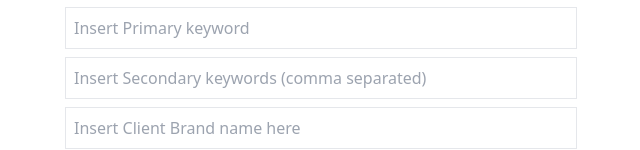
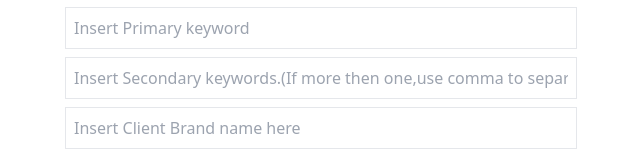
Before and after one commit to cb8ms/llm, a React (Vite) app: page /seo in a window 1280 px wide. Shown: the part 181-331 px from the top of the page, without its empty margins (319-959 px from the left). Built offline with nearby package versions, Linux system fonts and the light colour scheme.

Commit message:
Update SEO.jsx

```diff
--- a/src/pages/SEO.jsx
+++ b/src/pages/SEO.jsx
@@ -1,6 +1,5 @@
 // /components/SEO.js
 import axios from "axios";
-import Papa from "papaparse";
 import React, { useState } from "react";
 import { useNavigate } from "react-router-dom";
 
@@ -11,6 +10,7 @@ export default function SEO() {
   const [brand, setBrand] = useState("");
   const [pKeyword, setPkeyword] = useState("");
   const [sKeyword, setsKeyword] = useState("");
+  const [csvContent, setCsvContent] = useState("");
   const [language, setLanguage] = useState("English UK");
   const [emoji, setEmoji] = useState("");
   const [lines, setLines] = useState(5);
@@ -22,44 +22,67 @@ export default function SEO() {
 
   const handleFileUpload = (event) => {
     const file = event.target.files[0];
-    if (!file || file.type !== "text/csv") {
-      alert("Please upload a valid CSV file.");
-      return;
-    }
+    if (file && file.type === "text/csv") {
+      const reader = new FileReader();
+      reader.onload = (e) => {
+        const lines = e.target.result
+          .split("\n")
+          .map((line) => line.trim())
+          .filter(Boolean);
+        const [headerLine, ...rows] = lines;
 
-    Papa.parse(file, {
-      header: true,
-      skipEmptyLines: true,
-      complete: function (results) {
-        const parsedRows = results.data.map((row) => ({
-          url: row["URL"]?.trim() || "",
-          pKeyword: row["Primary Keyword"]?.trim() || "",
-          sKeyword: row["Secondary Keyword"]?.trim() || "",
-          brand: row["Brand"]?.trim() || "",
-        }));
+        const headers = headerLine.split(",").map((h) => h.trim().toLowerCase());
+
+        const expectedHeaders = ["url", "primary keyword", "secondary keyword", "brand"];
+        const headerIndices = expectedHeaders.map((h) => headers.indexOf(h));
+
+        if (headerIndices.includes(-1)) {
+          alert("CSV is missing one or more required columns: URL, Primary Keyword, Secondary Keyword, Brand.");
+          return;
+        }
+
+        const parsedRows = rows.map((row) => {
+          const values = row.split(",").map((val) => val.trim());
+          const rowData = {};
+
+          expectedHeaders.forEach((header, i) => {
+            rowData[header] = values[headerIndices[i]] || "";
+          });
+
+          return {
+            url: rowData["url"],
+            pKeyword: rowData["primary keyword"],
+            sKeyword: rowData["secondary keyword"], // Keep commas intact
+            brand: rowData["brand"],
+          };
+        });
 
         setCsvRows(parsedRows);
-      },
-      error: function () {
-        alert("Failed to parse CSV. Please check the format.");
-      }
-    });
+      };
+      reader.readAsText(file);
+    } else {
+      alert("Please upload a valid CSV file.");
+    }
   };
 
   const generatePrompt = ({ url, pKeyword, sKeyword, brand }) => {
-    return (
-      `You are an expert in writing metadata and you will be given the following input:\n\n` +
-      `- URL: ${url}\n` +
-      `- Primary Keyword: ${pKeyword}\n` +
-      `- Secondary Keyword(s): ${sKeyword}\n` +
-      `- Brand: ${brand}\n\n` +
-      `Using the ${url} as the website URL for Tone of Voice.\n\n` +
-      `Please provide me with ${lines} page titles in ${language} that don't exceed a maximum length of 60 characters and ${lines} meta descriptions with a maximum length of 165 characters.\n\n` +
-      `Write the titles and meta descriptions for the ${brand} by using the ${pKeyword} as the primary Keyword but also ${sKeyword} as your secondary Keyword(s), in a way that will entice the user to click through including the brand in the meta description but not in the title. Please include the number of characters, including spaces, in brackets after each response.\n\n` +
-      `Also, you should ${emoji} emoji's in the beginning of the sentence.\n\n` +
-      `Within your response always start with:\n` +
-      `I am just a "robot" so do consider the keywords that you want to target and do not copy paste my suggestions.`
-    );
+    return `You are an expert in writing metadata and you will be given the following input:
+
+    - URL: ${url}
+    - Primary Keyword: ${pKeyword}
+    - Secondary Keyword(s): ${sKeyword}
+    - Brand: ${brand}
+
+    Using the ${url} as the website URL for Tone of Voice.
+
+    Please provide me with ${lines} page titles in ${language} that don't exceed a maximum length of 60 characters and ${lines} meta descriptions with a maximum length of 165 characters.
+
+    Write the titles and meta descriptions for the ${brand} by using the ${pKeyword} as the primary Keyword but also ${sKeyword} as your secondary Keyword(s), in a way that will entice the user to click through including the brand in the meta description but not in the title. Please include the number of characters, including spaces, in brackets after each response.
+
+    Also, you should ${emoji} emoji's in the beginning of the sentence.
+
+    Within your response always start with:
+    I am just a "robot" so do consider the keywords that you want to target and do not copy paste my suggestions.`;
   };
 
   const handleSubmit = async () => {
@@ -68,9 +91,7 @@ export default function SEO() {
     setProgress({ current: 0, total: 0 });
 
     try {
-      const inputs = inputType === "csv"
-        ? csvRows
-        : [{ url, pKeyword, sKeyword, brand }];
+      const inputs = inputType === "csv" ? csvRows : [{ url, pKeyword, sKeyword, brand }];
 
       setProgress({ current: 0, total: inputs.length });
 
@@ -80,11 +101,7 @@ export default function SEO() {
         const input = inputs[i];
         const prompt = generatePrompt(input);
 
-        const response = await axios.post(
-          "https://llm-backend-82gd.onrender.com/api/generate-copy",
-          { input_text: prompt },
-          { headers: { "Content-Type": "application/json" } }
-        );
+        const response = await axios.post("https://llm-backend-82gd.onrender.com/api/generate-copy", { input_text: prompt }, { headers: { "Content-Type": "application/json" } });
 
         if (response.data.response) {
           allResults.push(`For input: ${input.url}\n${response.data.response}\n`);
@@ -129,40 +146,15 @@ export default function SEO() {
 
       {inputType === "manual" ? (
         <>
-          <input
-            className="w-full p-2 border mb-2"
-            placeholder="Insert Client URL"
-            value={url}
-            onChange={(e) => setUrl(e.target.value)}
-          />
-          <input
-            className="w-full p-2 border mb-2"
-            placeholder="Insert Primary keyword"
-            value={pKeyword}
-            onChange={(e) => setPkeyword(e.target.value)}
-          />
-          <input
-            className="w-full p-2 border mb-2"
-            placeholder="Insert Secondary keywords (comma separated)"
-            value={sKeyword}
-            onChange={(e) => setsKeyword(e.target.value)}
-          />
-          <input
-            className="w-full p-2 border mb-2"
-            placeholder="Insert Client Brand name here"
-            value={brand}
-            onChange={(e) => setBrand(e.target.value)}
-          />
+          <input className="w-full p-2 border mb-2" placeholder="Insert Client URL" value={url} onChange={(e) => setUrl(e.target.value)} />
+          <input className="w-full p-2 border mb-2" placeholder="Insert Primary keyword" value={pKeyword} onChange={(e) => setpKeyword(e.target.value)} />
+          <input className="w-full p-2 border mb-2" placeholder="Insert Secondary keywords.(If more then one,use comma to separate them)" value={sKeyword} onChange={(e) => setsKeyword(e.target.value)} />
+          <input className="w-full p-2 border mb-2" placeholder="Insert Client Brand name here" value={brand} onChange={(e) => setBrand(e.target.value)} />
         </>
       ) : (
         <div className="border-dashed border-2 border-gray-400 p-6 mb-2 text-center">
-          <input
-            type="file"
-            accept=".csv"
-            onChange={handleFileUpload}
-            className="w-full text-center"
-          />
-          <p className="mt-2 text-gray-600">Upload a CSV file with headers: URL, Primary Keyword, Secondary Keyword, Brand.</p>
+          <input type="file" accept=".csv" onChange={handleFileUpload} className="w-full text-center" />
+          <p className="mt-2 text-gray-600">Upload a CSV file containing URLs or keywords.</p>
         </div>
       )}
 
@@ -174,13 +166,10 @@ export default function SEO() {
         <option>German</option>
       </select>
 
-      <select
-        className="w-full p-2 border mb-2"
-        value={emoji}
-        onChange={(e) => setEmoji(e.target.value)}
-        required
-      >
-        <option value="" disabled hidden>Add Emojis?</option>
+      <select className="w-full p-2 border mb-2" value={emoji} onChange={(e) => setEmoji(e.target.value)} required>
+        <option value="" disabled hidden>
+          Add Emojis?
+        </option>
         <option value="add">Yes</option>
         <option value="not add">No</option>
       </select>
@@ -194,7 +183,9 @@ export default function SEO() {
       <button className="bg-blue-500 text-white px-4 py-2 rounded" onClick={handleSubmit} disabled={loading}>
         Generate
       </button>
-      <button className="ml-2 bg-gray-500 text-white px-4 py-2 rounded" onClick={() => navigate("/")}>← Back</button>
+      <button className="ml-2 bg-gray-500 text-white px-4 py-2 rounded" onClick={() => navigate("/")}>
+        ← Back
+      </button>
 
       {loading && (
         <div className="inline-flex items-center gap-2 text-blue-600 font-medium mt-2">
```
